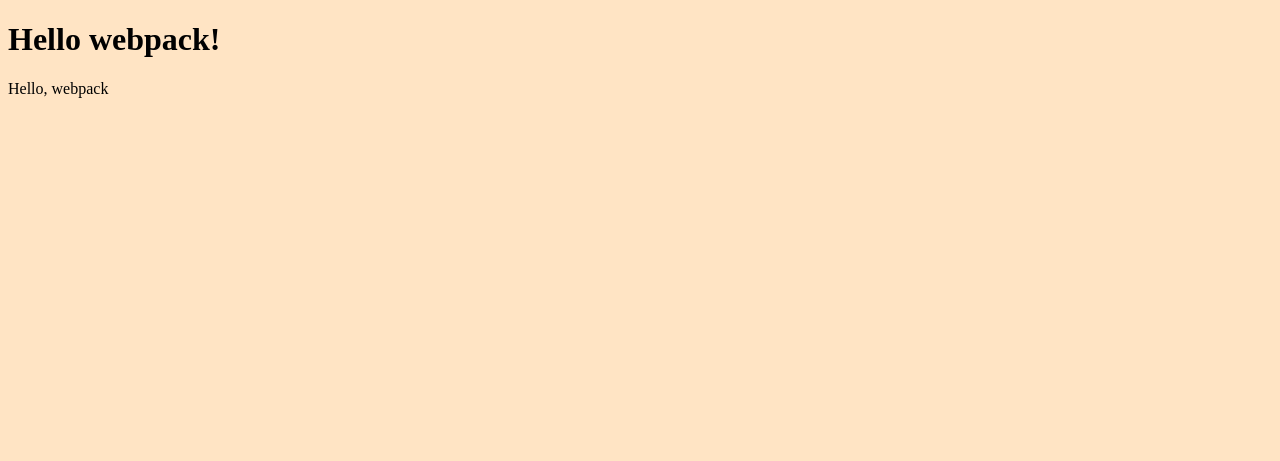
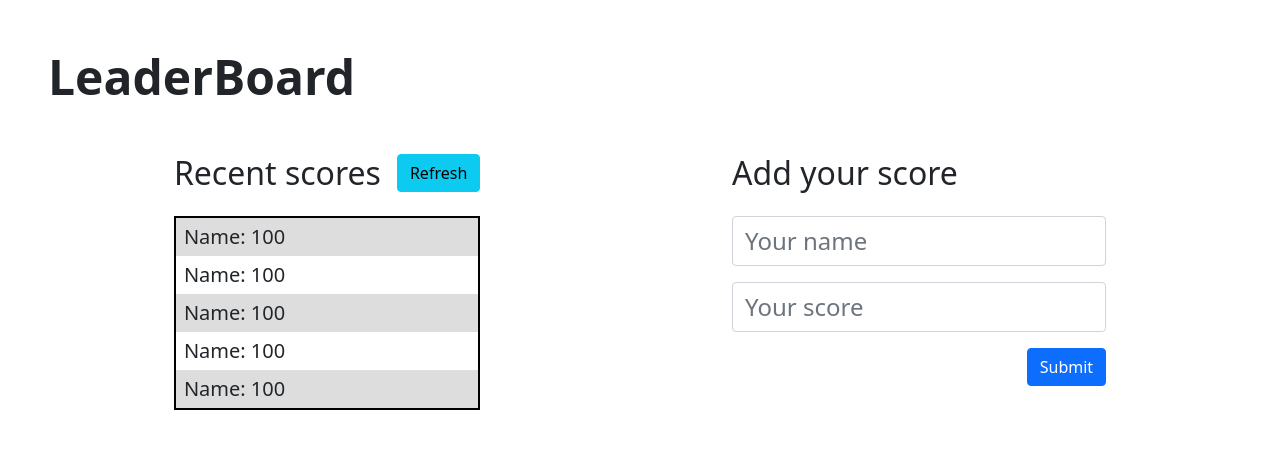
Before and after one commit to gemmen29/leaderboard, a website built with webpack: page src/index.html in a window 1280 px wide. Built offline with nearby package versions, Linux system fonts and the light colour scheme.

Commit message:
Add page structure

```diff
--- a/src/index.html
+++ b/src/index.html
@@ -5,10 +5,44 @@
   <meta charset="UTF-8">
   <meta name="viewport" content="width=device-width, initial-scale=1.0">
   <title>Wbpack Exercise</title>
+  <link href="https://cdn.jsdelivr.net/npm/bootstrap@5.0.2/dist/css/bootstrap.min.css" rel="stylesheet"
+    integrity="sha384-EVSTQN3/azprG1Anm3QDgpJLIm9Nao0Yz1ztcQTwFspd3yD65VohhpuuCOmLASjC" crossorigin="anonymous">
 </head>
 
 <body>
-  <h1>Hello webpack!</h1>
+  <header class="pt-5 ps-5">
+    <h1 class="display-5 fw-bold">LeaderBoard</h1>
+  </header>
+  <main class="d-flex justify-content-around p-5">
+    <section>
+      <div>
+        <div class="d-flex">
+          <h2 class="me-3">Recent scores</h2>
+          <a href="#" class="btn btn-info">Refresh</a>
+        </div>
+        <ul class="leader-board mt-4">
+          <li class="py-1 px-2 fs-5">Name: 100</li>
+          <li class="py-1 px-2 fs-5">Name: 100</li>
+          <li class="py-1 px-2 fs-5">Name: 100</li>
+          <li class="py-1 px-2 fs-5">Name: 100</li>
+          <li class="py-1 px-2 fs-5">Name: 100</li>
+        </ul>
+      </div>
+    </section>
+    <section>
+      <div>
+        <h2>Add your score</h2>
+        <form class="mt-4">
+          <input class="form-control fs-4 mb-3" type="text" placeholder="Your name">
+          <input class="form-control fs-4 mb-3" type="number" placeholder="Your score">
+          <button class="btn btn-primary float-end" type="submit">Submit</button>
+        </form>
+      </div>
+    </section>
+  </main>
+  <script src="https://cdn.jsdelivr.net/npm/bootstrap@5.0.2/dist/js/bootstrap.bundle.min.js"
+    integrity="sha384-MrcW6ZMFYlzcLA8Nl+NtUVF0sA7MsXsP1UyJoMp4YLEuNSfAP+JcXn/tWtIaxVXM"
+    crossorigin="anonymous"></script>
 </body>
 
 </html>
--- a/src/index.js
+++ b/src/index.js
@@ -1,12 +1 @@
 import "./style.css";
-
-function component() {
-  const element = document.createElement("div");
-
-  // Lodash, currently included via a script, is required for this line to work
-  element.innerHTML = "Hello, webpack";
-
-  return element;
-}
-
-document.body.appendChild(component());
--- a/src/style.css
+++ b/src/style.css
@@ -1,3 +1,85 @@
+/* css resets */
+/* Box sizing rules */
+*,
+*::before,
+*::after {
+  box-sizing: border-box;
+}
+
+/* Remove default margin */
+body,
+h1,
+h2,
+h3,
+h4,
+p,
+figure,
+blockquote,
+dl,
+dd {
+  margin: 0;
+}
+
+/* Remove list styles on ul, ol elements with a list role, which suggests default styling will be removed */
+ul,
+ol {
+  list-style: none;
+  padding: 0;
+  margin: 0;
+}
+
+/* Set core root defaults */
+html:focus-within {
+  scroll-behavior: smooth;
+}
+
+/* Set core body defaults */
 body {
-  background-color: bisque;
+  min-height: 100vh;
+  text-rendering: optimizeSpeed;
+  line-height: 1.5;
 }
+
+/* A elements that don't have a class get default styles */
+a:not([class]) {
+  text-decoration-skip-ink: auto;
+}
+
+/* Make images easier to work with */
+img,
+picture {
+  max-width: 100%;
+  display: block;
+}
+
+/* Inherit fonts for inputs and buttons */
+input,
+button,
+textarea,
+select {
+  font: inherit;
+}
+
+/* Remove all animations, transitions and smooth scroll for people that prefer not to see them */
+@media (prefers-reduced-motion: reduce) {
+  html:focus-within {
+    scroll-behavior: auto;
+  }
+
+  *,
+  *::before,
+  *::after {
+    animation-duration: 0.01ms !important;
+    animation-iteration-count: 1 !important;
+    transition-duration: 0.01ms !important;
+    scroll-behavior: auto !important;
+  }
+}
+
+.leader-board {
+  border: 2px solid black;
+}
+
+.leader-board li:nth-child(odd){
+  background-color: #ddd;
+}
```
Also changed, not shown: dist/index.bundle.js, dist/index.html.
